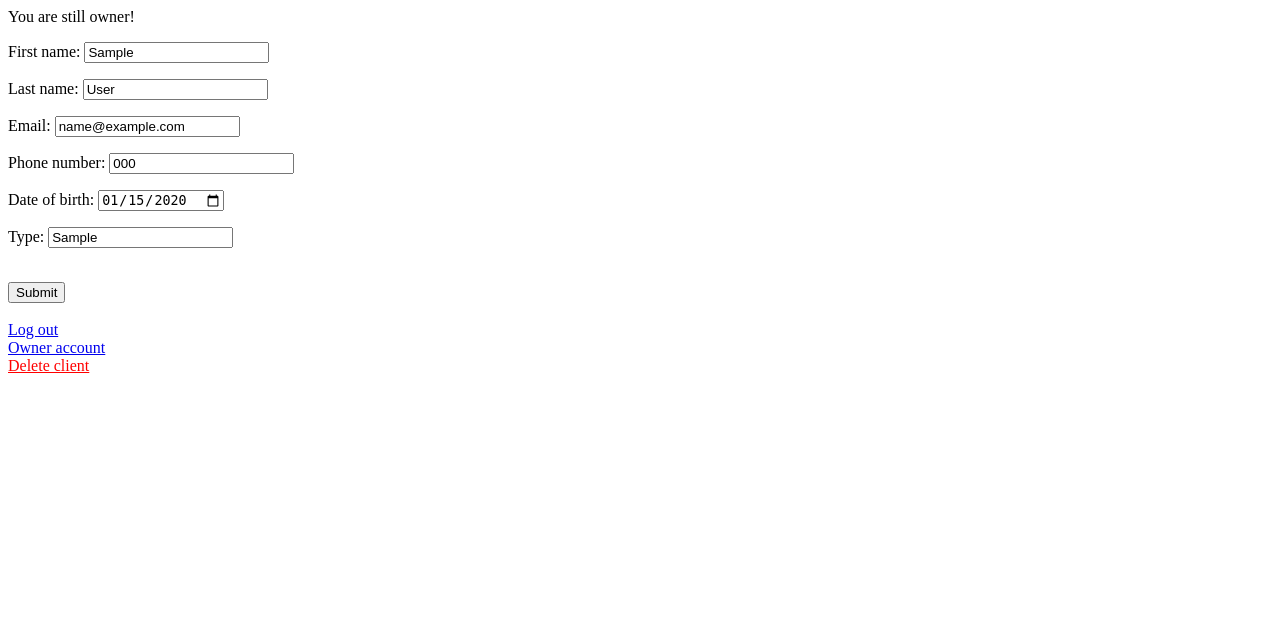
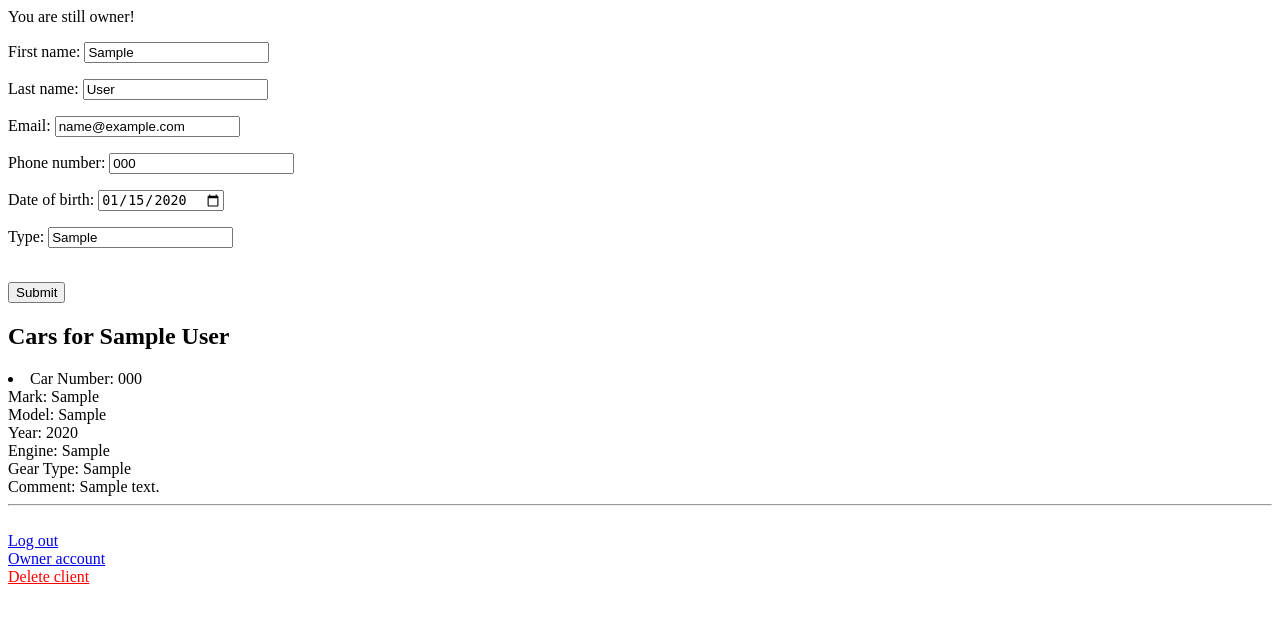
Before and after one commit to biloskurskyi/Digital-auto-service, a Django app: page /owner/client/profile/1/ in a window 1280 px wide. Shown: the top 623 px of the page. Run offline with Django 4.2, Linux system fonts and the light colour scheme; a user stored in the database is signed in; tables that the repository leaves empty hold one stand-in row (values such as "Sample post").

Commit message:
all changes: -add new controllers which give us opportunity to download file with info about clients and cars -created one common controller 'GeneratePDFView' for download file -added car list in clients

```diff
--- a/DAS/accounts/templates/accounts/manager_profile.html
+++ b/DAS/accounts/templates/accounts/manager_profile.html
@@ -26,6 +26,10 @@
             {% endfor %}
         </div>
         <br>
+        <a href="{% url 'accounts:manager_generate_pdf' user.id %}" target="_blank" download="clients_report.pdf">Download
+            Clients Report</a>
+        <br>
+        <br>
         <a href="{% url 'clients:client_manager_create' user.id %}">Create new client</a>
         <br>
         <div>
--- a/DAS/accounts/templates/accounts/owner_profile.html
+++ b/DAS/accounts/templates/accounts/owner_profile.html
@@ -35,6 +35,10 @@
             {% endfor %}
         </div>
         <br>
+        <a href="{% url 'accounts:owner_generate_pdf' user.id %}" target="_blank" download="clients_report.pdf">Download
+            Clients Report</a>
+        <br>
+        <br>
         <a href="{% url 'clients:client_owner_create' user.id %}">Create new client</a>
         <div>
             <h3>Cars:</h3>
--- a/DAS/accounts/urls.py
+++ b/DAS/accounts/urls.py
@@ -3,8 +3,9 @@ from django.contrib.auth.views import LogoutView
 from django.urls import path
 
 from .views import (CreateManagerView, IndexView, ManagerAccountDelete,
-                    ManagerAccountProfileView, MianView, OwnerAccountDelete,
-                    OwnerAccountProfileView, OwnerManagerAccountProfileView,
+                    ManagerAccountProfileView, ManagerGeneratePDFView,
+                    MianView, OwnerAccountDelete, OwnerAccountProfileView,
+                    OwnerGeneratePDFView, OwnerManagerAccountProfileView,
                     UserLoginView, UserRegistrationView)
 
 app_name = 'accounts'
@@ -25,4 +26,9 @@ urlpatterns = [
     path('manager/profile/<int:pk>/', login_required(ManagerAccountProfileView.as_view()), name='manager_profile'),
     path('create/manager/profile/<int:pk>/', login_required(CreateManagerView.as_view()), name='create_manager'),
 
+    path('owner/generate_pdf/<int:pk>/', login_required(OwnerGeneratePDFView.as_view()), name='owner_generate_pdf'),
+    #     http://localhost:8009/generate_pdf/131/
+    path('manager/generate_pdf/<int:pk>/', login_required(ManagerGeneratePDFView.as_view()),
+         name='manager_generate_pdf'),
+
 ]
--- a/DAS/cars/models.py
+++ b/DAS/cars/models.py
@@ -2,12 +2,13 @@ from datetime import datetime
 
 from django.core.exceptions import ValidationError
 from django.db import models
+
 from clients.models import Client
 
 
 def validate_year_range(value):
     current_year = datetime.now().year
-    first_auto = 1886
+    # first_auto = 1886
 
     if value < 0 or value > current_year:
         raise ValidationError('Year must be between 1886 and 2024.')
--- a/DAS/cars/urls.py
+++ b/DAS/cars/urls.py
@@ -1,8 +1,9 @@
 from django.contrib.auth.decorators import login_required
 from django.urls import path
 
-from cars.views import CarOwnerCreateView, CarManagerCreateView, CarOwnerUpdateView, CarManagerUpdateView, \
-    OwnerCarAccountDelete, ManagerCarAccountDelete
+from cars.views import (CarManagerCreateView, CarManagerUpdateView,
+                        CarOwnerCreateView, CarOwnerUpdateView,
+                        ManagerCarAccountDelete, OwnerCarAccountDelete)
 
 app_name = 'cars'
 
--- a/DAS/cars/views.py
+++ b/DAS/cars/views.py
@@ -1,4 +1,4 @@
-from common.views import CarCreateView, CarUpdateView, CarDeleteView
+from common.views import CarCreateView, CarDeleteView, CarUpdateView
 
 
 class CarOwnerCreateView(CarCreateView):
--- a/DAS/clients/models.py
+++ b/DAS/clients/models.py
@@ -18,3 +18,8 @@ class Client(models.Model):
 
     def __str__(self):
         return f"{self.first_name} {self.last_name}"
+
+    def get_all_cars(self):
+        from cars.models import \
+            Car  # Import inside the method to avoid circular import
+        return Car.objects.filter(client=self)
--- a/DAS/clients/templates/clients/owner_client.html
+++ b/DAS/clients/templates/clients/owner_client.html
@@ -16,10 +16,24 @@
         {% csrf_token %}
         {{ form.as_p }}
         <input type="hidden" name="owner" value="{{ request.user.id }}">
-
         <br>
         <button type="submit">Submit</button>
         <br>
+        {% if form.instance.id %}
+            <h2>Cars for {{ form.instance.first_name }} {{ form.instance.last_name }}</h2>
+                {% for car in form.instance.get_all_cars %}
+                    <li>
+                        Car Number: {{ car.car_number }}<br>
+                        Mark: {{ car.mark }}<br>
+                        Model: {{ car.model }}<br>
+                        Year: {{ car.year }}<br>
+                        Engine: {{ car.engine }}<br>
+                        Gear Type: {{ car.gear_type }}<br>
+                        Comment: {{ car.comment }}<br>
+                        <hr>
+                    </li>
+                {% endfor %}
+        {% endif %}
         <br>
         <a href="{% url 'accounts:log_out' %}">Log out</a>
         <br>
--- a/DAS/clients/views.py
+++ b/DAS/clients/views.py
@@ -1,4 +1,4 @@
-from common.views import ClientCreateView, ClientUpdateView, ClientDeleteView
+from common.views import ClientCreateView, ClientDeleteView, ClientUpdateView
 
 
 class ClientOwnerCreateView(ClientCreateView):
--- a/DAS/common/views.py
+++ b/DAS/common/views.py
@@ -1,12 +1,15 @@
 from django.contrib import messages
 from django.contrib.messages.views import SuccessMessageMixin
-from django.http import Http404
+from django.http import Http404, HttpResponse
 from django.shortcuts import get_object_or_404
+from django.template.loader import get_template
 from django.urls import reverse_lazy
+from django.views import View
 from django.views.generic import (CreateView, DeleteView, TemplateView,
                                   UpdateView)
+from xhtml2pdf import pisa
 
-from accounts.forms import AccountProfileForm, CreateAccountUserForm
+from accounts.forms import AccountProfileForm
 from accounts.models import AccountUsers
 from cars.forms import CreateCarForm
 from cars.models import Car
@@ -46,18 +49,12 @@ class AccountProfileView(TitleMixin, UpdateView):
             manager = get_object_or_404(AccountUsers, id=self.request.user.owner_id)
             clients = Client.objects.filter(owner=manager)
             context['clients'] = clients
-            # manager2 = get_object_or_404(Car, id=self.request.user.owner_id)
-            # cars = Car.objects.filter(owner=manager2)
-            # context['cars'] = cars
             cars = Car.objects.filter(client__owner=manager)
             context['cars'] = cars
         else:
             owner = get_object_or_404(AccountUsers, id=self.request.user.id)
             clients = Client.objects.filter(owner=owner)
             context['clients'] = [client for client in clients]
-            # owner2 = get_object_or_404(Car, id=self.request.user.id)
-            # cars = Car.objects.filter(owner=owner2)
-            # context['cars'] = [car for car in cars]
             cars = Car.objects.filter(client__owner=owner)
             context['cars'] = cars
         return context
@@ -272,8 +269,8 @@ class CarUpdateView(TitleMixin, UpdateView):
                     and request.user.owner_id != profile_user.client.owner_id):
                 raise Http404("User not found")
         elif self.path_name == 'car_owner':
-            if (
-                    request.user != profile_user or not request.user.is_active) and profile_user.client.owner != request.user:
+            if ((request.user != profile_user or not request.user.is_active)
+                    and profile_user.client.owner != request.user):
                 raise Http404("User not found")
         return super().dispatch(request, *args, **kwargs)
 
@@ -309,3 +306,48 @@ class CarDeleteView(TitleMixin, DeleteView):
     def form_invalid(self, form):
         messages.error(self.request, f'{self.form_invalid_info}')
         return super().form_invalid(form)
+
+
+class GeneratePDFView(TitleMixin, View):
+    title = "pdf data"
+    template_name = 'accounts/pdf_clients.html'
+
+    def get_context_data(self, **kwargs):
+        context = {}
+
+        if self.request.user.owner is not None:
+            manager = get_object_or_404(AccountUsers, id=self.request.user.owner_id)
+            clients = Client.objects.filter(owner=manager)
+            cars = Car.objects.filter(client__owner=manager)
+        else:
+            owner = get_object_or_404(AccountUsers, id=self.request.user.id)
+            clients = Client.objects.filter(owner=owner)
+            cars = Car.objects.filter(client__owner=owner)
+        context['clients'] = clients
+        context['cars'] = cars
+        return context
+
+    def dispatch(self, request, *args, **kwargs):
+        profile_user = get_object_or_404(AccountUsers, pk=kwargs['pk'])
+        print(request.user == profile_user)
+        if not self.check_access(request, profile_user):  # not
+            raise Http404("User not found")
+        return super().dispatch(request, *args, **kwargs)
+
+    def get(self, request, *args, **kwargs):
+        context = self.get_context_data(pk=kwargs['pk'])
+
+        template = get_template(self.template_name)
+        html = template.render(context)
+
+        response = HttpResponse(content_type='application/pdf')
+        response['Content-Disposition'] = 'filename="clients_report.pdf"'
+
+        pisa_status = pisa.CreatePDF(html, dest=response)
+
+        if pisa_status.err:
+            return HttpResponse('We had some errors <pre>' + html + '</pre>')
+        return response
+
+    def check_access(self, request, profile_user):
+        raise NotImplementedError("Subclasses must implement the check_access method")
--- a/DAS/requirements.txt
+++ b/DAS/requirements.txt
@@ -9,3 +9,4 @@ pyflakes==3.2.0
 sqlparse==0.4.4
 typing_extensions==4.9.0
 tzdata==2023.4
+reportlab==4.0.9
```
Also changed, not shown: DAS/accounts/templates/accounts/pdf_clients.html (added, +19 -0 lines), DAS/accounts/views.py (+13 -2 lines), DAS/clients/templates/clients/manager_client.html (+15 -0 lines).
